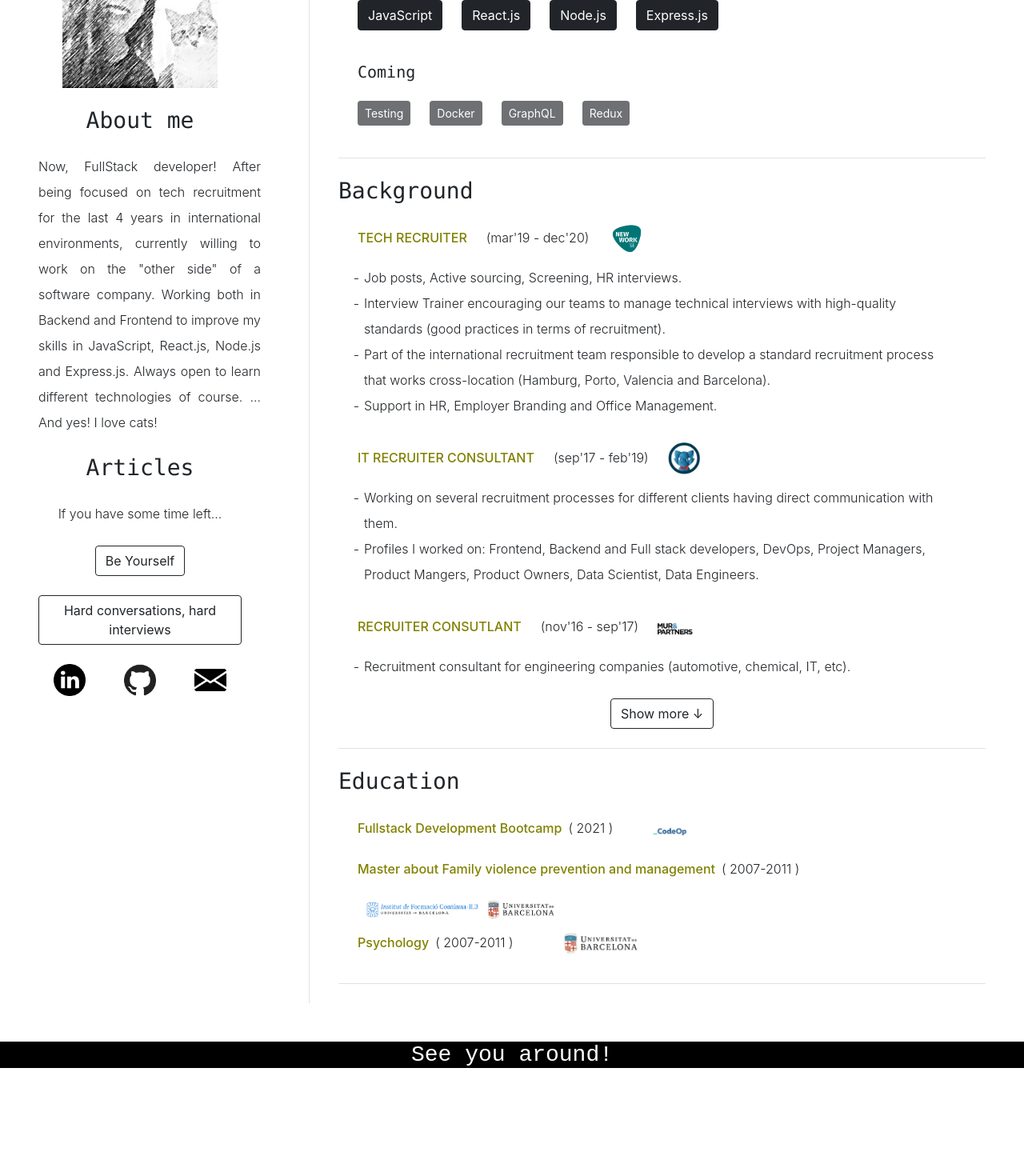
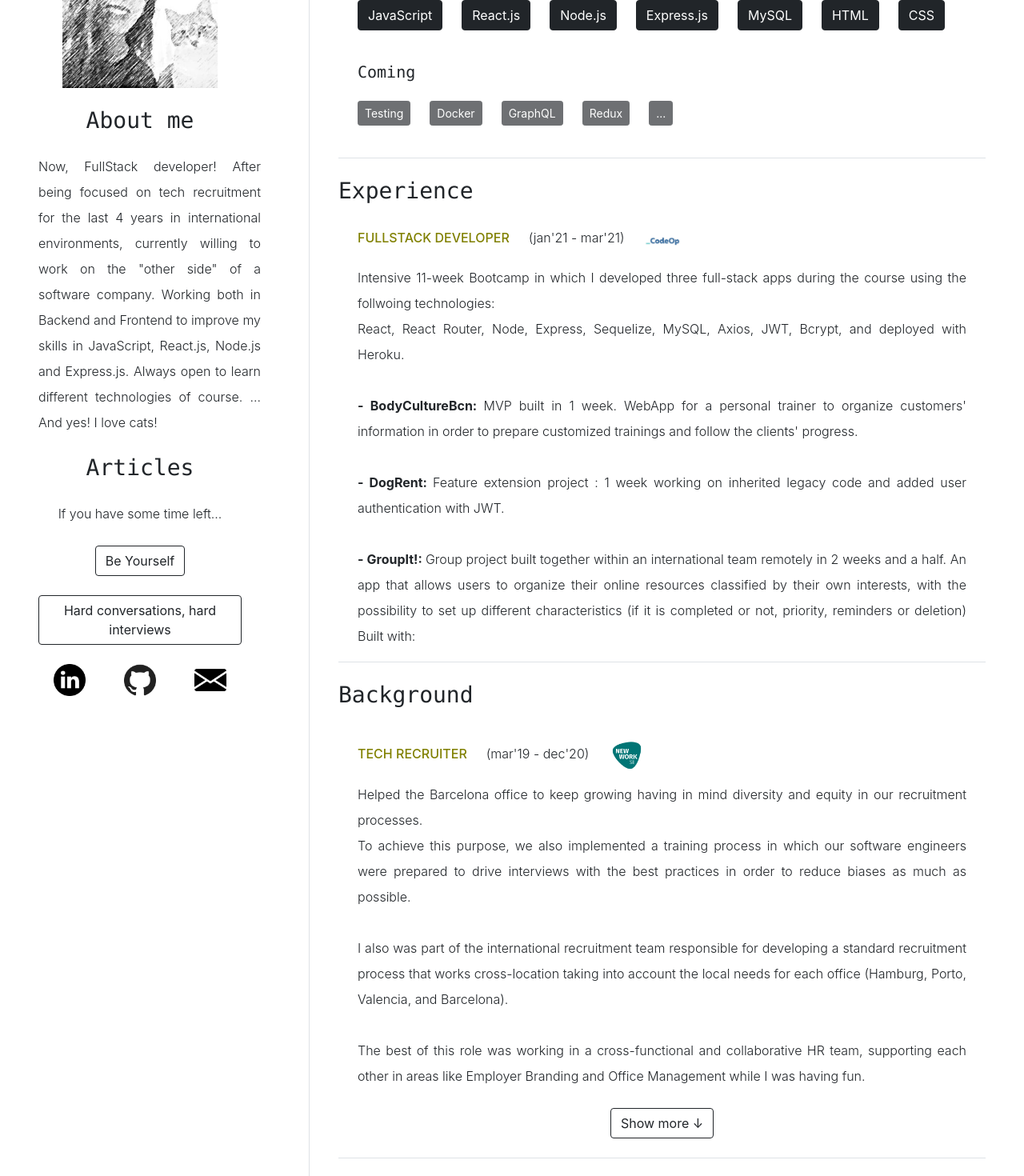
Before and after one commit to andriumm/andrea-mestre-portfolio, a React (Create React App) app: page / in a window 1280 px wide. Shown: the part 280-1750 px from the top of the page at 80% size. Before the commit the page ends 1639 px from the top, so only its background shows below. Built offline with nearby package versions, Linux system fonts and the light colour scheme; a web font is replaced by a local one.

Commit message:
content reformulated

```diff
--- a/src/components/Experience.js
+++ b/src/components/Experience.js
@@ -100,15 +100,63 @@ export default function Experience() {
 								<p className="btn btn-dark me-4">React.js</p>
 								<p className="btn btn-dark me-4">Node.js</p>
 								<p className="btn btn-dark me-4">Express.js</p>
+								<p className="btn btn-dark me-4">MySQL</p>
+								<p className="btn btn-dark me-4">HTML</p>
+								<p className="btn btn-dark me-4">CSS</p>
 								<h5 className="font-monospace my-4">Coming</h5>
 								<p className="btn btn-dark btn-sm disabled me-4">Testing</p>
 								<p className="btn btn-dark btn-sm disabled me-4">Docker</p>
 								<p className="btn btn-dark btn-sm disabled me-4">GraphQL</p>
 								<p className="btn btn-dark btn-sm disabled  me-4">Redux</p>
+								<p className="btn btn-dark btn-sm disabled  me-4">...</p>
 							</div>
 						</div>
 						<div className="mx-4 border-bottom">
-							<h3 className="font-monospace">Background</h3>
+							<h3 className="font-monospace">Experience</h3>
+							<div>
+								<h6 className="d-inline-flex mx-4 my-4">FULLSTACK DEVELOPER</h6>
+								<p className="d-inline-flex">(jan'21 - mar'21)</p>
+								<a
+									href="https://codeop.tech/"
+									target="_blank"
+									className="mx-4"
+									rel="CodeOp"
+								>
+									<img
+										className="logo"
+										src="./images/CodeOp.png"
+										alt="CodeOp"
+										rel="CodeOp"
+									/>
+								</a>
+								<p className="mx-4">
+									Intensive 11-week Bootcamp in which I developed three
+									full-stack apps during the course using the follwoing
+									technologies: <br />
+									React, React Router, Node, Express, Sequelize, MySQL, Axios,
+									JWT, Bcrypt, and deployed with Heroku. <br />
+									<br />
+									<span className="fw-bold">- BodyCultureBcn: </span>
+									MVP built in 1 week. WebApp for a personal trainer to organize
+									customers' information in order to prepare customized
+									trainings and follow the clients' progress. <br />
+									<br />
+									<span className="fw-bold">- DogRent: </span> Feature extension
+									project : 1 week working on inherited legacy code and added
+									user authentication with JWT.
+									<br />
+									<br />
+									<span className="fw-bold">- GroupIt!: </span> Group project
+									built together within an international team remotely in 2
+									weeks and a half. An app that allows users to organize their
+									online resources classified by their own interests, with the
+									possibility to set up different characteristics (if it is
+									completed or not, priority, reminders or deletion) Built with:
+								</p>
+							</div>
+						</div>
+						<div className="mx-4 border-bottom">
+							<h3 className="font-monospace my-4">Background</h3>
 							<div>
 								<h6 className="d-inline-flex mx-4 my-4">TECH RECRUITER</h6>
 								<p className="d-inline-flex">(mar'19 - dec'20)</p>
@@ -125,23 +173,41 @@ export default function Experience() {
 										rel="newWork"
 									/>
 								</a>
-								<ul>
-									<li>Job posts, Active sourcing, Screening, HR interviews.</li>
-									<li>
-										Interview Trainer encouraging our teams to manage technical
-										interviews with high-quality standards (good practices in
-										terms of recruitment).
-									</li>
-									<li>
-										Part of the international recruitment team responsible to
-										develop a standard recruitment process that works
-										cross-location (Hamburg, Porto, Valencia and Barcelona).
-									</li>
-									<li>
-										Support in HR, Employer Branding and Office Management.
-									</li>
-								</ul>
+								<p className="mx-4">
+									Helped the Barcelona office to keep growing having in mind
+									diversity and equity in our recruitment processes.
+									<br /> To achieve this purpose, we also implemented a training
+									process in which our software engineers were prepared to drive
+									interviews with the best practices in order to reduce biases
+									as much as possible. <br />
+									<br />I also was part of the international recruitment team
+									responsible for developing a standard recruitment process that
+									works cross-location taking into account the local needs for
+									each office (Hamburg, Porto, Valencia, and Barcelona). <br />
+									<br />
+									The best of this role was working in a cross-functional and
+									collaborative HR team, supporting each other in areas like
+									Employer Branding and Office Management while I was having
+									fun.
+								</p>
 							</div>
+
+							<div>
+								<div>
+									{!showMore && (
+										<div className="text-center my-4 ">
+											<button
+												onClick={handleShowMore}
+												type="button"
+												className="btn btn-outline-dark"
+											>
+												Show more &#8595;
+											</button>
+										</div>
+									)}
+
+									{showMore && (
+										<div>
 											<div>
 												<h6 className="d-inline-flex mx-4 my-4">
 													IT RECRUITER CONSULTANT
@@ -160,17 +226,20 @@ export default function Experience() {
 														rel="akuaro"
 													/>
 												</a>
-								<ul>
-									<li>
-										Working on several recruitment processes for different
-										clients having direct communication with them.
-									</li>
-									<li>
-										Profiles I worked on: Frontend, Backend and Full stack
-										developers, DevOps, Project Managers, Product Mangers,
-										Product Owners, Data Scientist, Data Engineers.
-									</li>
-								</ul>
+												<p className="mx-4">
+													As a tech recruiter consultant, I was managing the
+													active sourcing and the screening of several hiring
+													processes of a bunch of companies reporting directly
+													to them. <br />
+													<br />
+													The main profiles I worked on were: Frontend, Backend,
+													and Full Stack developers, DevOps, Project Managers,
+													Product Managers, Product Owners, Data Scientist, Data
+													Engineers. <br />
+													<br />
+													Thanks to all the networking I did, I learnt how tech
+													market in Spain and Europe works.
+												</p>
 											</div>
 											<div>
 												<h6 className="d-inline-flex mx-4 my-4">
@@ -190,29 +259,11 @@ export default function Experience() {
 														rel="murandmarti"
 													/>
 												</a>
-								<ul>
-									<li>
+												<p className="mx-4">
 													Recruitment consultant for engineering companies
 													(automotive, chemical, IT, etc).
-									</li>
-								</ul>
+												</p>
 											</div>
-							<div>
-								<div>
-									{!showMore && (
-										<div className="text-center my-4 ">
-											<button
-												onClick={handleShowMore}
-												type="button"
-												className="btn btn-outline-dark"
-											>
-												Show more &#8595;
-											</button>
-										</div>
-									)}
-
-									{showMore && (
-										<div>
 											<div>
 												<h6 className="d-inline-flex mx-4 my-4">RECRUITER</h6>
 												<p className="d-inline-flex">(oct'15 - oct'16)</p>
@@ -229,13 +280,11 @@ export default function Experience() {
 														rel="GDHumanCapitalmarti"
 													/>
 												</a>
-												<ul>
-													<li>
+												<p className="mx-4">
 													Recruitment of payroll specialists, tax advisors,
 													layers, interns and some recruitment consultancy for
-														clients. (automotive, chemical, IT, etc).
-													</li>
-												</ul>
+													clients.
+												</p>
 											</div>
 											<div>
 												<h6 className="d-inline-flex mx-4 my-4">
```
Lines whose indentation alone changed are shown as unchanged.
